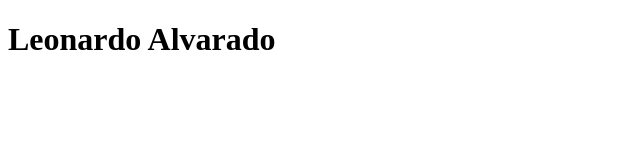
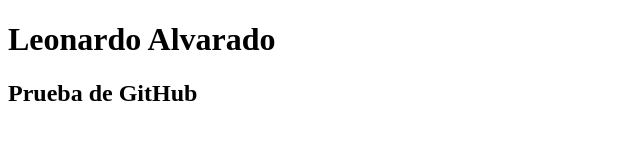
Before and after one commit to Leoalvarado/github_test, a plain HTML site: page index.html in a window 1280 px wide. Shown: the whole page, without its empty margins (0-640 px from the left). Drawn offline with Linux system fonts and the light colour scheme.

Commit message:
Prueba de GitHub con Big Sur

```diff
--- a/index.html
+++ b/index.html
@@ -10,6 +10,7 @@
 
 <body>
     <h1>Leonardo Alvarado</h1>
+    <h2>Prueba de GitHub</h2>
 </body>
 
 </html>
```
